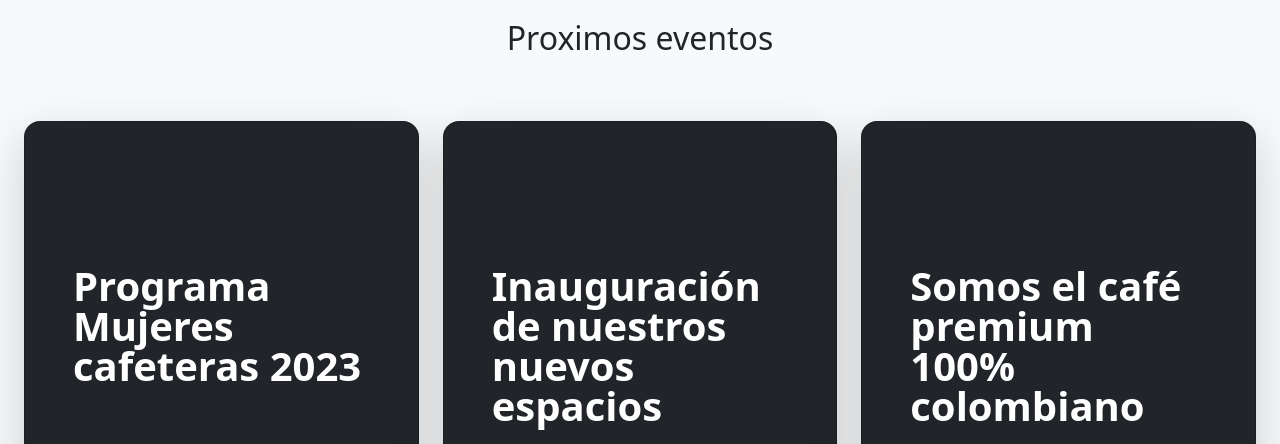
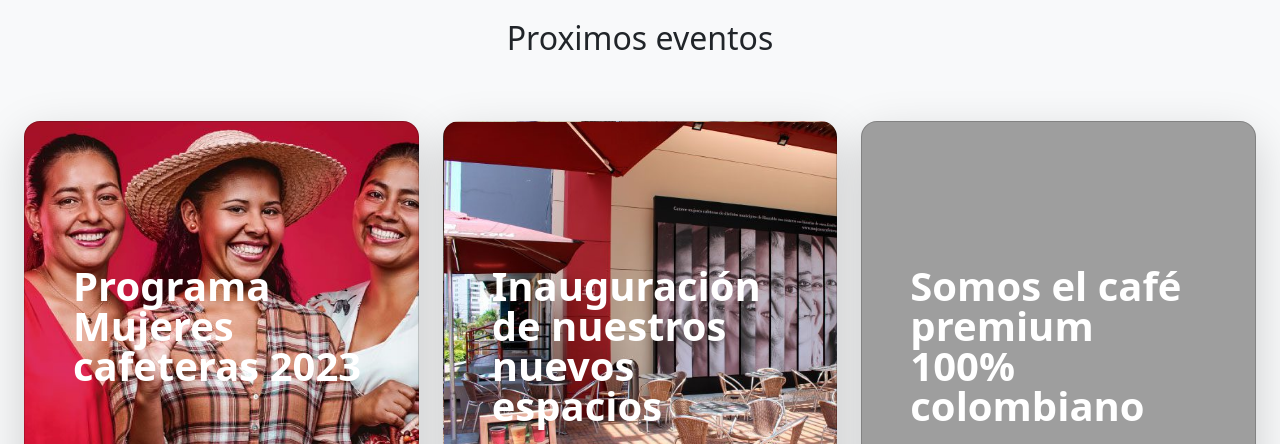
Before and after one commit to gpinilladev/Juan-Valdez-Website, a plain HTML site: page index.html in a window 1280 px wide. Shown: the part 3430-3874 px from the top of the page. Drawn offline with nearby package versions, Linux system fonts and the light colour scheme; the site is published under a folder, as on GitHub Pages, so addresses that start at the root find nothing.

Commit message:
Ajuste en imagenes con url defectuosa

```diff
--- a/index.html
+++ b/index.html
@@ -722,7 +722,7 @@
 
     <div class="row row-cols-1 row-cols-lg-3 align-items-stretch g-4 py-5">
       <div class="col d-flex justify-content-center">
-        <div class="card card-cover h-100 overflow-hidden text-bg-dark rounded-4 shadow-lg" style="background-image: url('/assets/img/img-16.jpeg'); background-size: 700px; width: 400px; background-position: center; background-position-y: -12px;">
+        <div class="card card-cover h-100 overflow-hidden text-bg-dark rounded-4 shadow-lg" style="background-image: url('./assets/img/img-16.jpeg'); background-size: 700px; width: 400px; background-position: center; background-position-y: -12px;">
           <!-- <div class="card card-cover h-100 overflow-hidden text-bg-dark rounded-4 shadow-lg" style="background-image: url('https://getbootstrap.com/docs/5.3/examples/features/unsplash-photo-1.jpg'); width: 400px;"> -->
           <div class="d-flex flex-column h-100 p-5 pb-3 text-white text-shadow-1">
             <h3 class="pt-5 mt-5 mb-4 display-6 lh-1 fw-bold">Programa Mujeres cafeteras 2023</h3>
@@ -744,7 +744,7 @@
       </div>
 
       <div class="col d-flex justify-content-center">
-        <div class="card card-cover h-100 overflow-hidden text-bg-dark rounded-4 shadow-lg" style="background-image: url('/assets/img/img-18.jpeg'); background-size: 600px; width: 400px;">
+        <div class="card card-cover h-100 overflow-hidden text-bg-dark rounded-4 shadow-lg" style="background-image: url('./assets/img/img-18.jpeg'); background-size: 600px; width: 400px;">
           <!-- <div class="card card-cover h-100 overflow-hidden text-bg-dark rounded-4 shadow-lg" style="background-image: url('https://getbootstrap.com/docs/5.3/examples/features/unsplash-photo-2.jpg'); width: 400px;"> -->
           <div class="d-flex flex-column h-100 p-5 pb-3 text-white text-shadow-1">
             <h3 class="pt-5 mt-5 mb-4 display-6 lh-1 fw-bold">Inauguración de nuestros nuevos espacios</h3>
@@ -766,7 +766,7 @@
       </div>
 
       <div class="col d-flex justify-content-center">
-        <div class="card card-cover h-100 overflow-hidden text-bg-dark rounded-4 shadow-lg" style="background-image: url('/assets/img/img-11.jpg'); background-size: 600px; width: 400px;">
+        <div class="card card-cover h-100 overflow-hidden text-bg-dark rounded-4 shadow-lg" style="background-image: url('./assets/img/img-11.jpg'); background-size: 600px; width: 400px;">
           <div class="d-flex flex-column h-100 p-5 pb-3 text-shadow-1">
             <h3 class="pt-5 mt-5 mb-4 display-6 lh-1 fw-bold">Somos el café premium 100% colombiano</h3>
             <ul class="d-flex list-unstyled mt-auto">
```
